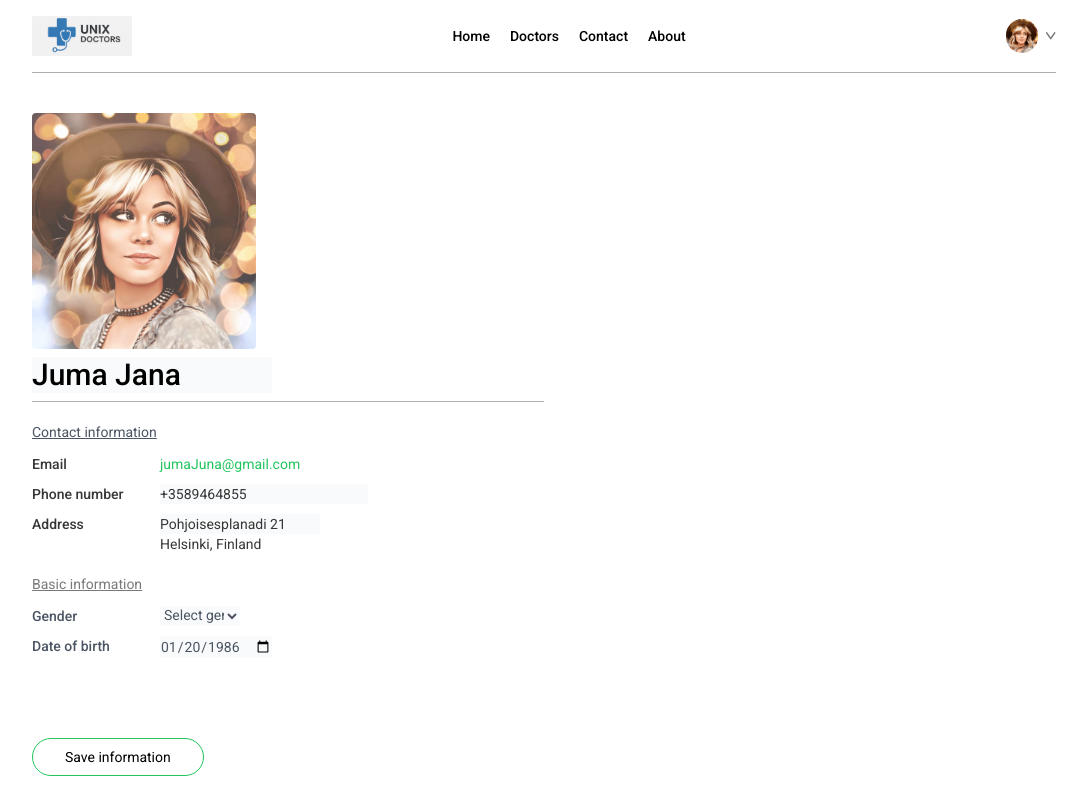
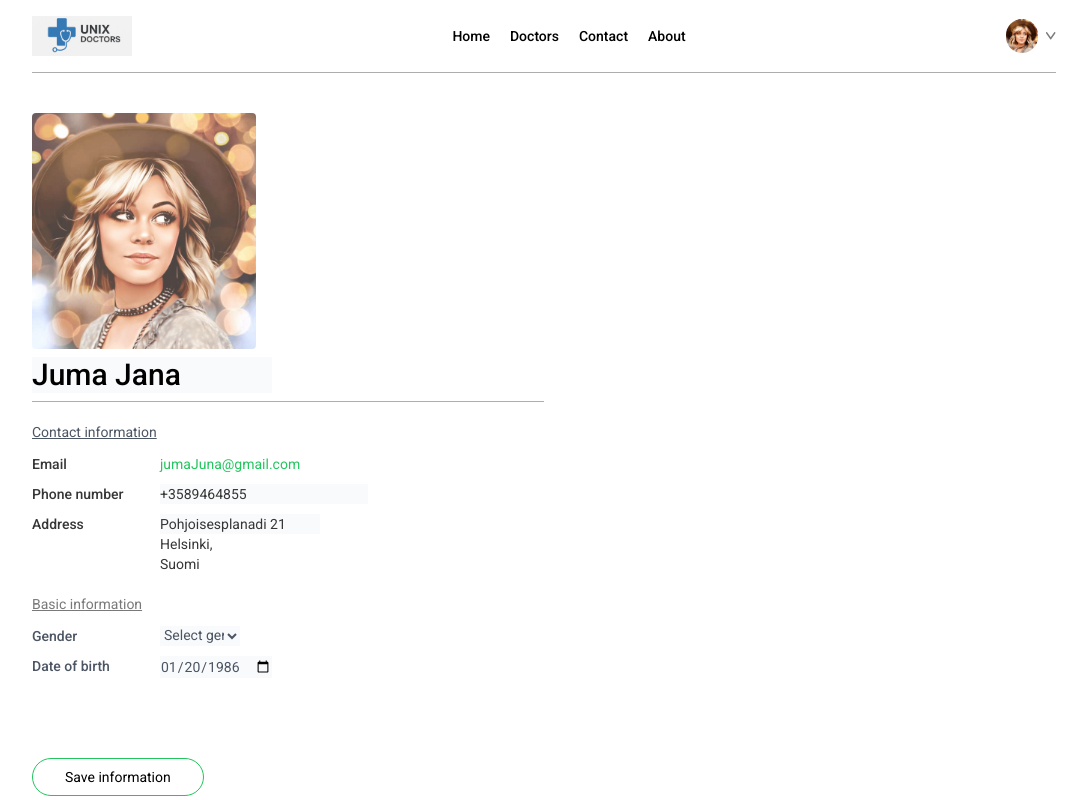
Before and after one commit to moha230/Hospital-Booking-System, a React (Vite) app in the folder frontend/: page /profile in a window 1280 px wide. Shown: the top 800 px of the page, without its empty margins (96-1183 px from the left). Built offline with nearby package versions, Linux system fonts and the light colour scheme.

Commit message:
refactor: change address structure from line1/line2 to street, city, and country

```diff
--- a/frontend/src/pages/Profile.jsx
+++ b/frontend/src/pages/Profile.jsx
@@ -9,8 +9,9 @@ const Profile = () => {
     email: "jumaJuna@gmail.com",
     phone: "+3589464855",
     address: {
-      line1: "Pohjoisesplanadi 21",
-      line2: "Helsinki, Finland",
+      street: "Pohjoisesplanadi 21",
+      city: "Helsinki,",
+      country: 'Suomi'
     },
     gender: "Male",
     dob: "1986-01-20",
@@ -68,7 +69,7 @@ const Profile = () => {
           {/* Address  section maybe moved to component */}
           <p className='font-medium'>Address</p>
           {isEdit ? (
-            // Input field to edit address  when in edit mode address line1 and line2
+            // Input field to edit address  when in edit mode address street  city and country
             <p>
               <input
               className='bg-gray-50'
@@ -76,28 +77,39 @@ const Profile = () => {
                 onChange={(e) =>
                   setUserData((prev) => ({
                     ...prev,
-                    address: { ...prev.address, line1: e.target.value },
+                    address: { ...prev.address, street: e.target.value },
                   }))
                 }
-                value={userData.address.line1}
+                value={userData.address.street}
               />
               <br />
               <input
                 onChange={(e) =>
                   setUserData((prev) => ({
                     ...prev,
-                    address: { ...prev.address, line1: e.target.value },
+                    address: { ...prev.address, city: e.target.value },
                   }))
                 }
-                value={userData.address.line2}
+                value={userData.address.city}
+                type="text"
+              />
+              <br />
+              <input
+                onChange={(e) =>
+                  setUserData((prev) => ({
+                    ...prev,
+                    address: { ...prev.address, country: e.target.value },
+                  }))
+                }
+                value={userData.address.country}
                 type="text"
               />
             </p>
           ) : (
             <p>
-              {userData.address.line1}
+              {userData.address.street}
               <br />
-              {userData.address.line2}
+              {userData.address.city}
             </p>
           )}
         </div>
```
